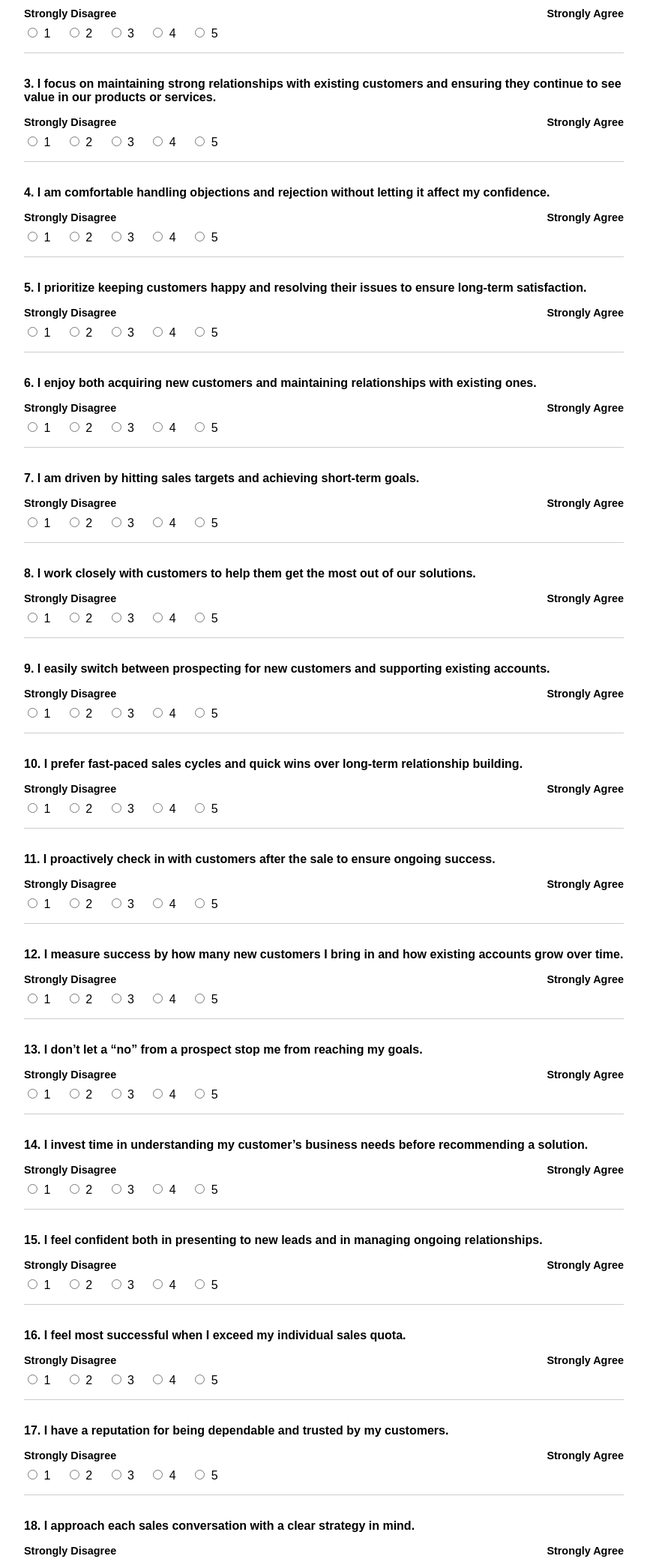
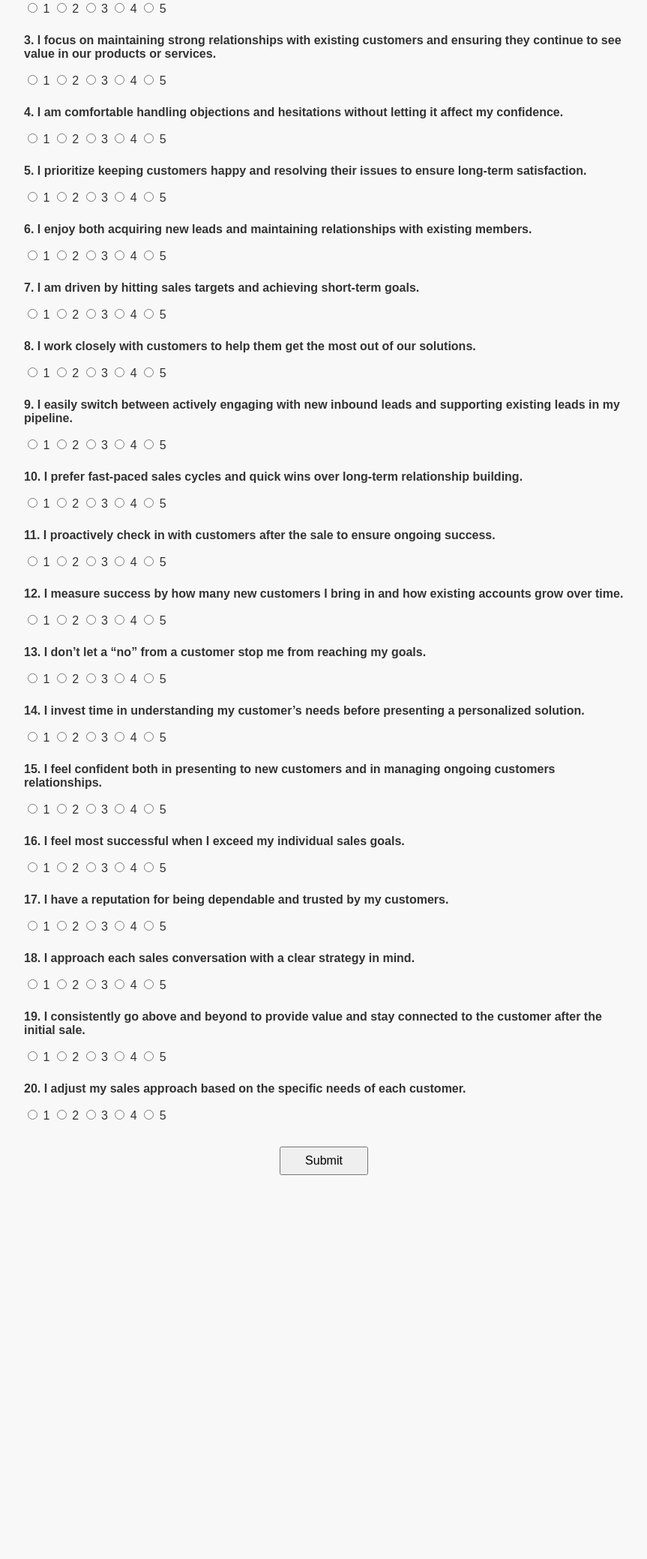
Before and after one commit to laurenivan/sellingstylediscovery, a plain HTML site: page index.html in a window 1280 px wide. Shown: the part 241-2320 px from the top of the page at 75% size, without its empty margins (208-1071 px from the left). After the commit the page ends 1888 px from the top, so only its background shows below. Drawn offline with Linux system fonts and the light colour scheme.

Commit message:
index.html

```diff
--- a/index.html
+++ b/index.html
@@ -2,109 +2,118 @@
 <html lang="en">
 <head>
   <meta charset="UTF-8" />
-  <meta name="viewport" content="width=device-width, initial-scale=1" />
-  <title>Discovering your Selling Style</title>
+  <meta name="viewport" content="width=device-width, initial-scale=1.0" />
+  <title>Sales Role Assessment Quiz</title>
   <style>
     body {
       font-family: Arial, sans-serif;
+      background-color: #f8f8f8;
       max-width: 800px;
       margin: 2rem auto;
-      padding: 0 1rem;
+      padding: 1rem;
+      color: #333;
     }
-    h1 {
+    h1, h2 {
       text-align: center;
     }
     .question {
-      margin-bottom: 2rem;
-      border-bottom: 1px solid #ccc;
-      padding-bottom: 1rem;
+      margin: 1.5rem 0;
     }
-    .scale-labels {
-      display: flex;
-      justify-content: space-between;
+    .question p {
       font-weight: bold;
-      margin-bottom: 0.5rem;
-      font-size: 0.9rem;
     }
-    label {
-      margin-right: 1rem;
-      cursor: pointer;
-    }
-    input[type="radio"] {
-      margin-right: 0.25rem;
+    .result {
+      display: none;
+      padding: 1rem;
+      margin-top: 2rem;
+      background: #e0ffe0;
+      border: 1px solid #b2d8b2;
+      text-align: center;
     }
     button {
       display: block;
       margin: 2rem auto;
-      padding: 0.75rem 2rem;
+      padding: 0.5rem 2rem;
       font-size: 1rem;
       cursor: pointer;
     }
   </style>
 </head>
 <body>
-  <h1>Discovering your Selling Style Assessment</h1>
-  <form id="survey-form">
-    <div id="questions-container"></div>
+  <h1>Sales Style Discovery Quiz</h1>
+  <form id="quizForm">
+    <div id="questions"></div>
     <button type="submit">Submit</button>
   </form>
+  <div class="result" id="result"></div>
 
   <script>
-    const questionTexts = [
-      "I thrive on finding new business opportunities and actively seek out potential customers.",
+    const questions = [
+      "I thrive on interacting with new leads and actively seek out potential customers.",
       "I enjoy the excitement of closing deals quickly and moving on to the next opportunity.",
       "I focus on maintaining strong relationships with existing customers and ensuring they continue to see value in our products or services.",
-      "I am comfortable handling objections and rejection without letting it affect my confidence.",
+      "I am comfortable handling objections and hesitations without letting it affect my confidence.",
       "I prioritize keeping customers happy and resolving their issues to ensure long-term satisfaction.",
-      "I enjoy both acquiring new customers and maintaining relationships with existing ones.",
+      "I enjoy both acquiring new leads and maintaining relationships with existing members.",
       "I am driven by hitting sales targets and achieving short-term goals.",
       "I work closely with customers to help them get the most out of our solutions.",
-      "I easily switch between prospecting for new customers and supporting existing accounts.",
+      "I easily switch between actively engaging with new inbound leads and supporting existing leads in my pipeline.",
       "I prefer fast-paced sales cycles and quick wins over long-term relationship building.",
       "I proactively check in with customers after the sale to ensure ongoing success.",
       "I measure success by how many new customers I bring in and how existing accounts grow over time.",
-      "I don’t let a “no” from a prospect stop me from reaching my goals.",
-      "I invest time in understanding my customer’s business needs before recommending a solution.",
-      "I feel confident both in presenting to new leads and in managing ongoing relationships.",
-      "I feel most successful when I exceed my individual sales quota.",
+      "I don’t let a “no” from a customer stop me from reaching my goals.",
+      "I invest time in understanding my customer’s needs before presenting a personalized solution.",
+      "I feel confident both in presenting to new customers and in managing ongoing customers relationships.",
+      "I feel most successful when I exceed my individual sales goals.",
       "I have a reputation for being dependable and trusted by my customers.",
       "I approach each sales conversation with a clear strategy in mind.",
-      "I consistently go above and beyond to provide value after the initial sale.",
-      "I adjust my sales approach based on the specific needs and buying behaviors of each customer."
+      "I consistently go above and beyond to provide value and stay connected to the customer after the initial sale.",
+      "I adjust my sales approach based on the specific needs of each customer."
     ];
 
-    const questionsContainer = document.getElementById('questions-container');
+    const questionsContainer = document.getElementById('questions');
+    const form = document.getElementById('quizForm');
+    const resultDiv = document.getElementById('result');
 
-    questionTexts.forEach((text, i) => {
+    const results = [
+      { title: 'Accelerator', min: 1, max: 33 },
+      { title: 'Sustainer', min: 34, max: 67 },
+      { title: 'Architect', min: 68, max: 100 }
+    ];
+
+    questions.forEach((text, i) => {
       const qDiv = document.createElement('div');
       qDiv.className = 'question';
-
       qDiv.innerHTML = `
-        <p><strong>${i + 1}. ${text}</strong></p>
-        <div class="scale-labels">
-          <span>Strongly Disagree</span>
-          <span>Strongly Agree</span>
-        </div>
-        <div>
-          ${[1, 2, 3, 4, 5].map(num => `
-            <label>
-              <input type="radio" name="q${i + 1}" value="${num}" required /> ${num}
-            </label>
-          `).join(' ')}
-        </div>
+        <p>${i + 1}. ${text}</p>
+        ${[1, 2, 3, 4, 5].map(num => `
+          <label>
+            <input type="radio" name="q${i + 1}" value="${num}" required /> ${num}
+          </label>
+        `).join(' ')}
       `;
       questionsContainer.appendChild(qDiv);
     });
 
-    document.getElementById('survey-form').addEventListener('submit', e => {
+    form.addEventListener('submit', function(e) {
       e.preventDefault();
-      const formData = new FormData(e.target);
-      const results = {};
-      for (let i = 1; i <= questionTexts.length; i++) {
-        results[`q${i}`] = formData.get(`q${i}`);
+      let score = 0;
+      for (let i = 1; i <= questions.length; i++) {
+        const selected = form[`q${i}`].value;
+        score += parseInt(selected);
       }
-      console.log('Survey results:', results);
-      alert('Thanks for submitting the survey! Check console for results.');
+
+      let resultText = 'No result';
+      for (const r of results) {
+        if (score >= r.min && score <= r.max) {
+          resultText = `You are an <strong>${r.title}</strong>!`;
+          break;
+        }
+      }
+
+      resultDiv.innerHTML = resultText;
+      resultDiv.style.display = 'block';
+      window.scrollTo(0, document.body.scrollHeight);
     });
   </script>
 </body>
```
